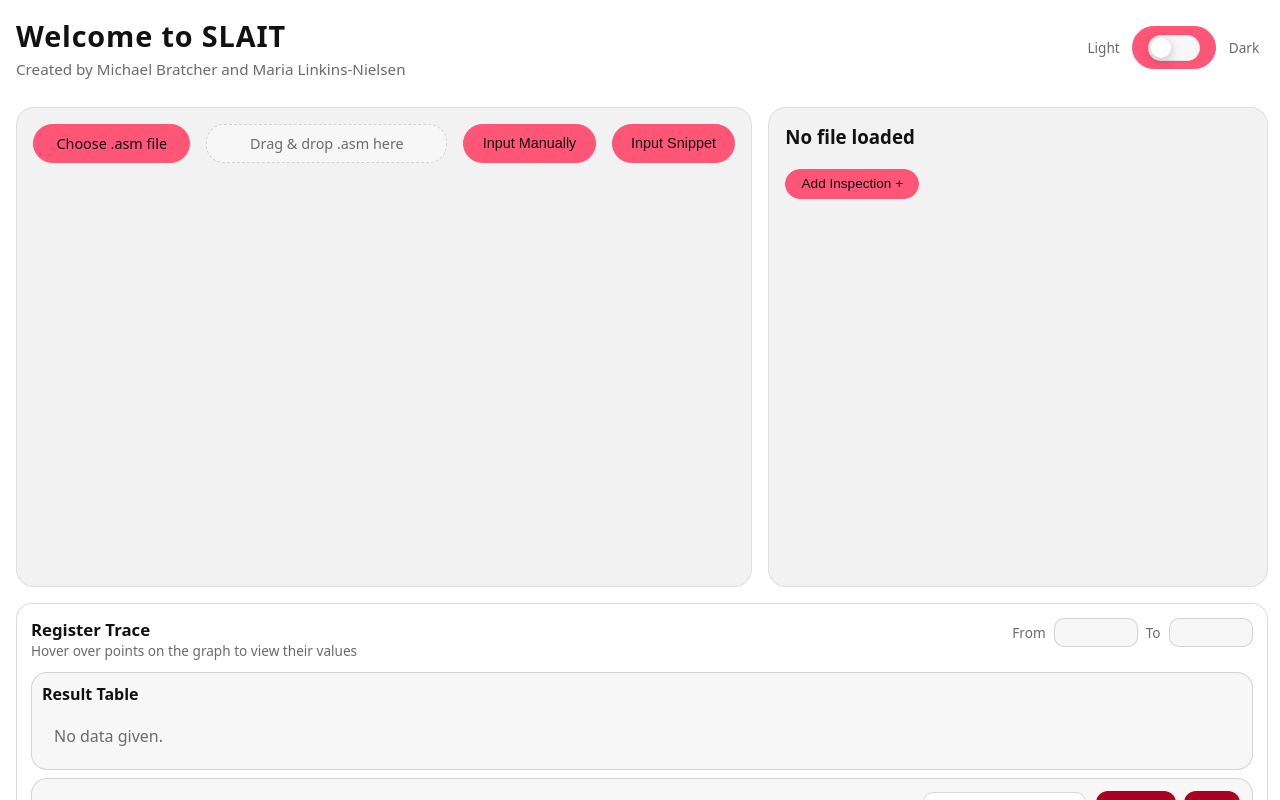
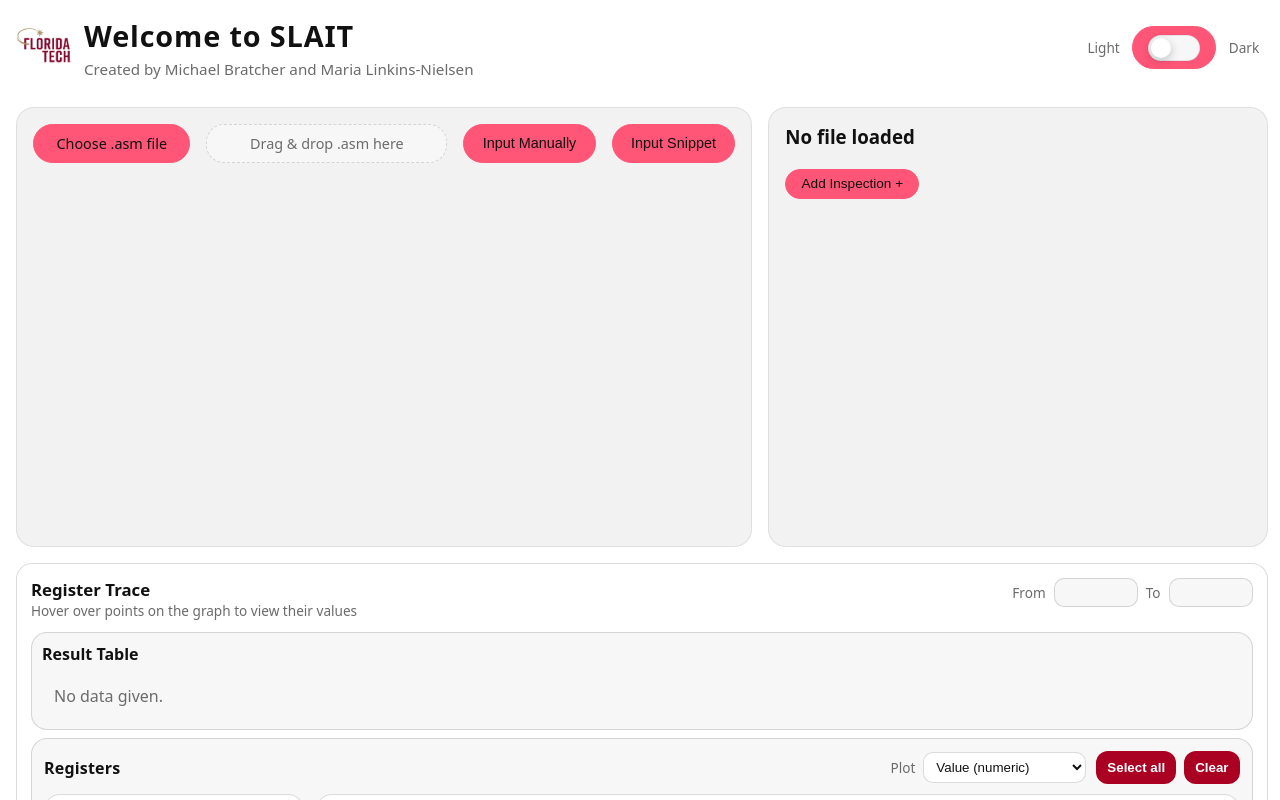
Before and after one commit to MBratchr/sd, an Angular app: page / in a window 1280 px wide. Shown: the top 800 px of the page. Built offline with nearby package versions, Linux system fonts and the light colour scheme.

Commit message:
Snippet function, edit and dupe inspections, sizing changing, moved result table higher, added logo

```diff
--- a/src/app/app.html
+++ b/src/app/app.html
@@ -1,8 +1,11 @@
 <div class="page" [class.dark]="isDarkMode" [class.light]="!isDarkMode">
   <header class="app-header">
     <div class="brand">
-      <h1>Welcome to SLAIT</h1>
-      <h2>Created by Michael Bratcher and Maria Linkins-Nielsen</h2>
+      <img src="logo.png" alt="SLAIT logo" class="brand-logo" />
+      <div class="brand-text">
+        <h1>Welcome to SLAIT</h1>
+        <h2>Created by Michael Bratcher and Maria Linkins-Nielsen</h2>
+      </div>
     </div>
 
     <div class="theme-toggle" aria-label="Toggle light or dark mode">
--- a/src/app/app.scss
+++ b/src/app/app.scss
@@ -94,7 +94,7 @@
 .layout {
   display: grid;
   grid-template-columns: 59% 40%;
-  grid-template-rows: 60vh auto;
+  grid-template-rows: 55vh auto;
   gap: 1rem;
 }
 
@@ -117,13 +117,25 @@
   margin-bottom: 1.75rem;
 }
 
-.brand h1 {
+.brand {
+  display: flex;
+  align-items: center;
+  gap: 0.75rem;
+}
+
+.brand-logo {
+  height: 48px;
+  width: auto;
+  object-fit: contain;
+}
+
+.brand-text h1 {
   margin: 0;
   font-size: 1.8rem;
   letter-spacing: 0.03em;
 }
 
-.brand h2 {
+.brand-text h2 {
   margin: 0.25rem 0 0;
   font-size: 0.95rem;
   font-weight: 400;
```
